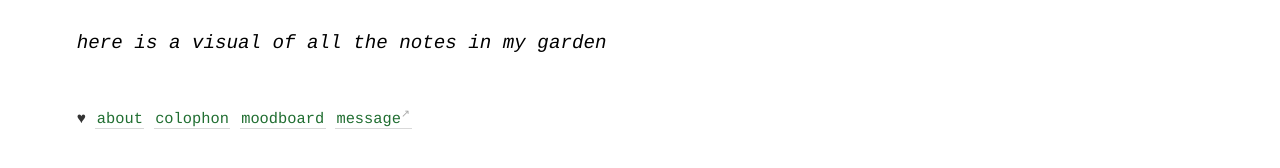
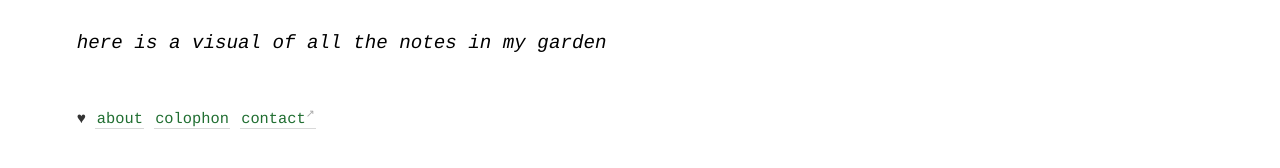
Before and after one commit to geminiworms/talyssagarden.github.io, a Jekyll site: the page built from _notes/science-reading.md, in a window 1280 px wide. Shown: the part 525-693 px from the top of the page. Built offline with Jekyll 4.4.1, drawn with Linux system fonts in a browser that asks for light colours.

Commit message:
Update footer.html

```diff
--- a/_includes/footer.html
+++ b/_includes/footer.html
@@ -1 +1 @@
-&hearts; <a class="internal-link" href="/about">about</a>  <a class="internal-link" href="/colophon">colophon</a>  <a class="internal-link" href="/moodboard">moodboard</a> <a href = "mailto: sendtotalyssa@gmail.com">message</a>
+&hearts; <a class="internal-link" href="/about">about</a>  <a class="internal-link" href="/colophon">colophon</a> <a href = "https://twitter.com/T4LYSSA">contact</a>
```
